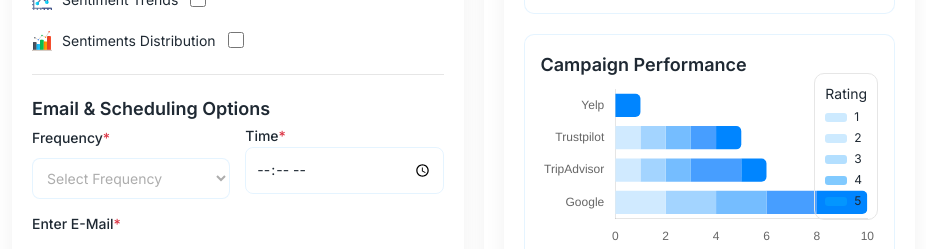
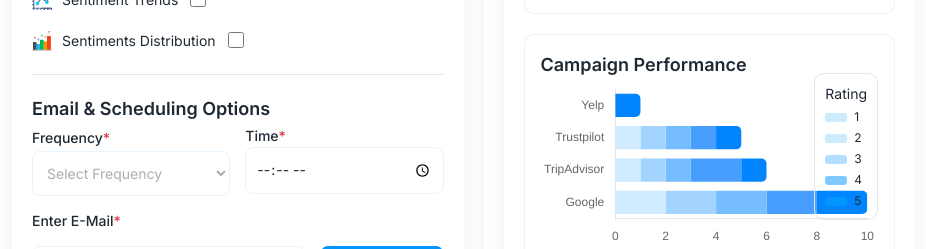
Before and after one commit to sumithub/rs-web-develop, a Next.js app: page /campaign-performance in a window 1280 px wide. Shown: the part 1220-1469 px from the top of the page, without its empty margins (313-1239 px from the left). Built offline with nearby package versions, Linux system fonts and the light colour scheme.

Commit message:
gap fixed

```diff
--- a/src/app/campaign-performance/page.js
+++ b/src/app/campaign-performance/page.js
@@ -306,12 +306,12 @@ function ReviewAnalytics() {
                                 <SelectForm
                                     defaultOption="Select Frequency"
                                     label="Frequency"
-                                    labelClass="pb-2.5 inline-block mb-0!"
+                                    labelClass="inline-block mb-0!"
                                     isRequired={true}
                                     formProps={{ ...register("select", { required: true }) }}
                                     errors={errors}
                                     class_="mt-0!"
-                                    selectClass_="border border-primary3/10 py-2.5! px-2.5! bg-white! text-sm!"
+                                    selectClass_="border border-primary3/10 py-3! px-2.5! bg-white! text-sm!"
                                     clearErrors={clearErrors}
                                 >
                                     <option value="selectFont">Select Font</option>
--- a/src/app/customers/page.js
+++ b/src/app/customers/page.js
@@ -139,9 +139,9 @@ function Customers() {
                             setView("history")
                         }} className={`${view === "history" ? "text-primary font-semibold underline underline-offset-4" : "text-text3 font-normal"} cursor-pointer shrink-0`}>Customer List History</div>
                     </div>
-                    {view === "customer" && <div className='flex gap-3 items-center justify-end w-full'>
+                    {view === "customer" && <div className='grid grid-cols-[1.5fr_0.8fr_0.5fr_0.8fr] gap-3 items-center justify-end'>
                         <Search
-                            mainClass='w-[38%]!'
+                            mainClass='w-full!'
                             placeholder="Search by Filter by name, email, phone"
                             onSearch={(s) => {
                                 setSearch(s)
@@ -165,7 +165,6 @@ function Customers() {
                         <button className="bg-primary border border-primary text-xs hover:bg-white hover:text-primary rounded-lg py-[10.5px] px-3 text-white text-center capitalize cursor-pointer disabled:pointer-events-none disabled:opacity-50 shrink-0"
                             onClick={() => { setOpen(true) }}>Add New Customer</button>
                     </div>}
-
                     {view === "history" && <div className='flex justify-between items-center gap-[15px]'>
                         <div className='w-60!'>
                             <Search
```
